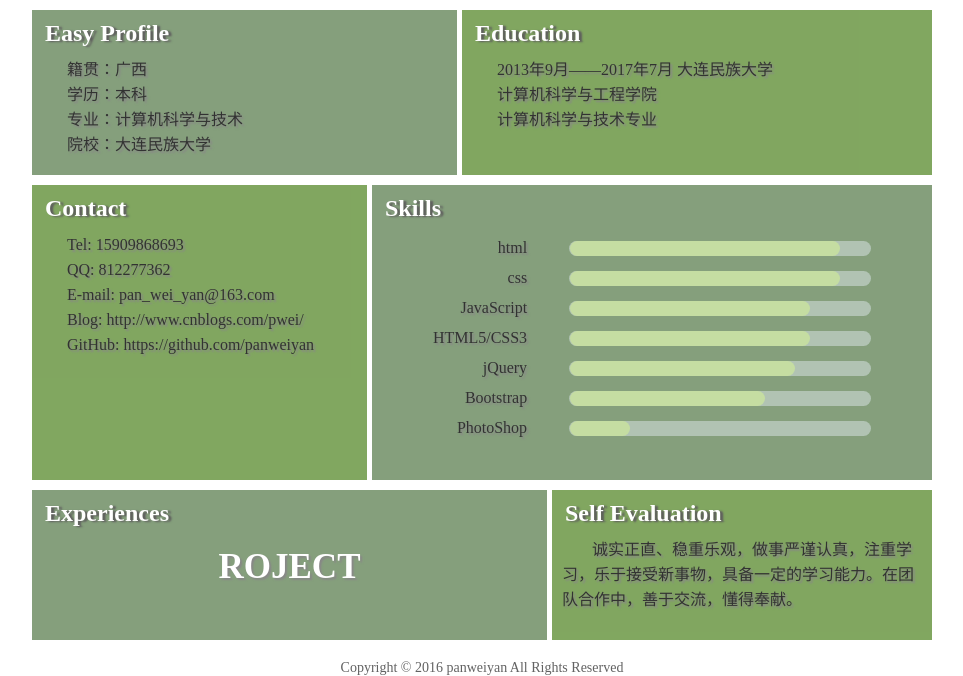
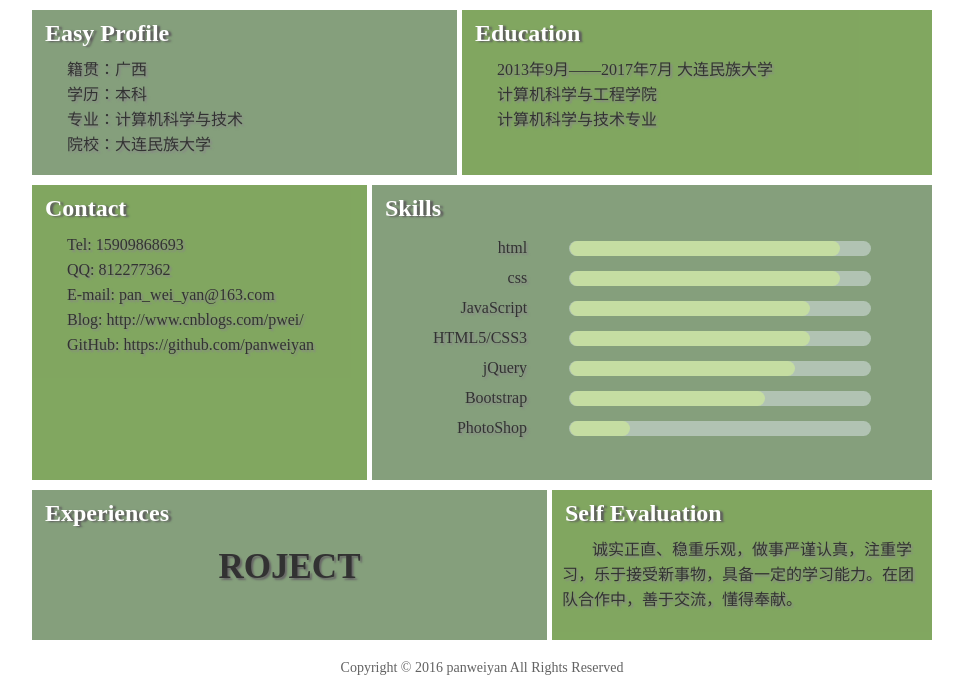
Before and after one commit to Andy-Evelyn/panweiyan.github.io, a plain HTML site: page index.html in a window 1280 px wide. Shown: the part 385-1061 px from the top of the page, without its empty margins (158-1121 px from the left). Drawn offline with Linux system fonts and the light colour scheme.

Commit message:
update main.css

```diff
--- a/css/main.css
+++ b/css/main.css
@@ -173,9 +173,10 @@ p.evaluation{
 	text-align: center;
 	padding-top: 10px;
 	padding-bottom: 10px;
-	color: #fff;
+	color: #000;
 	font-size: 35px;
 	font-weight: bolder;
+	text-shadow: 2px 2px 2px #424141;
 }
 .link-project:hover{
 	text-decoration: underline;
```
